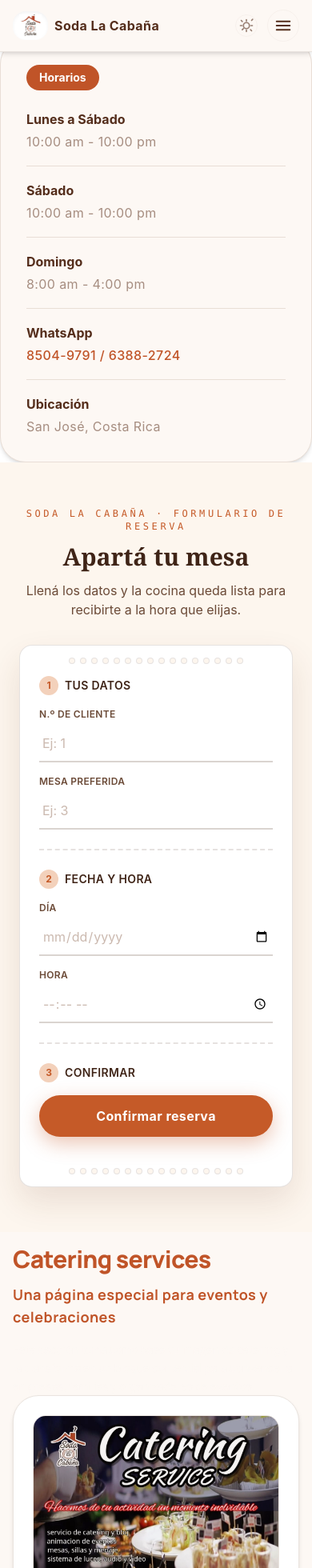
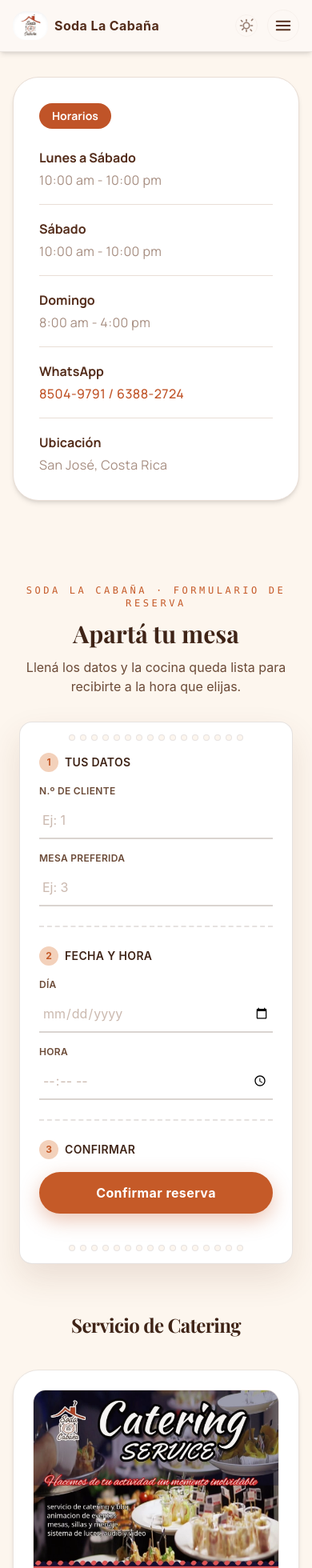
Before and after one commit to SantiBola/frontend-ProyectoDesarrolloSoftwareIII, a React (Vite) app: page / in a window 390 px wide. Shown: the top 1960 px of the page at 80% size. Built offline with nearby package versions, Linux system fonts and the light colour scheme.

Commit message:
Implementacion de Catering

```diff
--- a/src/components/Catering.tsx
+++ b/src/components/Catering.tsx
@@ -1,3 +1,4 @@
+'use client';
 
 export default function CateringPage() {
 
@@ -8,24 +9,26 @@
   return (
     <>
       <style>
-        {`@import url('https://fonts.googleapis.com/css2?family=Manrope:wght@400;500;600;700;800&display=swap');`}
+        {`@import url('https://fonts.googleapis.com/css2?family=Playfair+Display:wght@400;500;600;700;800&family=Manrope:wght@400;500;600;700;800&display=swap');`}
       </style>
 
-      <div id="catering" className="w-full bg-[#FDF8F4] text-[#542d1b] font-['Manrope'] min-h-screen pt-4 pb-10 px-4 md:px-8">
+      <div id="catering" className="w-full bg-[#fdf6ee] text-[#542d1b] font-['Manrope'] min-h-screen pt-1 pb-4 px-4 md:px-7">
 
-     {/* ENCABEZADO PRINCIPAL CON FONDO OSCURO */}
-
-  {/* El texto crema ahora sí resalta perfectamente */}
-  <h1 className="text-[#c05428] text-3xl sm:text-4xl md:text-5xl font-extrabold tracking-tight mb-3">
-    Catering services
-  </h1>
-  <p className="text-lg sm:text-xl text-[#c05428] font-bold tracking-wide">
-    Una página especial para eventos y celebraciones
-  </p>
-  <p className="text-sm sm:text-base text-[#FDF8F4]/80 max-w-2xl mx-auto mt-4 font-normal leading-relaxed">
-    Esta sección toma como base tu imagen de catering y la transforma en un bloque comercial para convencer a empresas, familias y organizadores de eventos.
-  </p>
-
+        {/* ENCABEZADO PRINCIPAL - CENTRADO Y CON PLAYFAIR DISPLAY */}
+        <div className="max-w-4xl mx-auto text-center mb-10">
+          <h1
+            className="text-2xl sm:text-3xl md:text-4xl font-bold text-[#3f2417] tracking-tight mb-3"
+            style={{ fontFamily: "'Playfair Display', Georgia, serif" }}
+          >
+            Servicio de Catering
+          </h1>
+          {/* <p
+            className="text-base sm:text-lg text-[#3f2417] font-semibold tracking-wide"
+            style={{ fontFamily: "'Playfair Display', Georgia, serif" }}
+          >
+            Una página especial para eventos y celebraciones
+          </p> */}
+        </div>
 
         {/* CONTENEDOR CENTRAL: FOTO + DETALLES COMERCIALES */}
         <div className="max-w-5xl mx-auto grid grid-cols-1 md:grid-cols-2 gap-8 md:gap-12 items-center bg-white p-6 sm:p-8 rounded-[2rem] border border-[#EAE4DF] shadow-md mb-12">
--- a/src/components/Schedule.tsx
+++ b/src/components/Schedule.tsx
@@ -1,3 +1,4 @@
+import React from 'react';
 
 export default function BloqueHorario() {
   // Datos estructurados para mantener el componente limpio y escalable
@@ -10,9 +11,19 @@
   ];
 
   return (
+    <>
+      <style>
+        {`@import url('https://fonts.googleapis.com/css2?family=Manrope:wght@400;500;600;700;800&display=swap');`}
+      </style>
+
+      {/* Contenedor del fondo exterior con el color crema del cuadro anterior */}
+      <div className="w-full bg-[#fdf6ee] py-12 md:py-22 px-4 font-['Manrope']">
+
+        {/* Cuadro principal invertido a color Blanco */}
         <div
           id="horarios"
-    className="w-full max-w-4xl mx-auto p-8 sm:p-12 bg-[#fdf8f4] text-[#542d1b] rounded-[2rem] border border-[#e9ded6] shadow-md">
+          className="w-full max-w-4xl mx-auto p-8 sm:p-12 bg-white text-[#542d1b] rounded-[2rem] border border-[#e9ded6] shadow-md"
+        >
           {/* Etiqueta superior estilo botón de la imagen */}
           <span className="inline-block px-4 py-1.5 mb-6 text-sm font-bold bg-[#c05428] text-white rounded-full">
             Horarios
@@ -47,5 +58,8 @@
             ))}
           </div>
         </div>
+
+      </div>
+    </>
   );
 }
--- a/src/shared/Footer.tsx
+++ b/src/shared/Footer.tsx
@@ -2,8 +2,8 @@
   const direccion = "Soda La Cabaña, Costa Rica";
   const mapsUrl = `https://maps.app.goo.gl/GoZmnkGj2rCgpSKg9`;
   const instagramUrl = "https://www.instagram.com/sodalacabana/";
-  const whatsappUrl = "https://wa.me/50688888888";
-  const facebookUrl = "https://www.facebook.com/sodalacabana";
+  const whatsappUrl = "https://wa.me/85049791";
+  const facebookUrl = "https://www.facebook.com/p/Soda-la-cabaña-100057276797542/?locale=es_LA";
 
   return (
     <footer className="bg-stone-900 text-stone-300">
```
Lines whose indentation alone changed are shown as unchanged.
